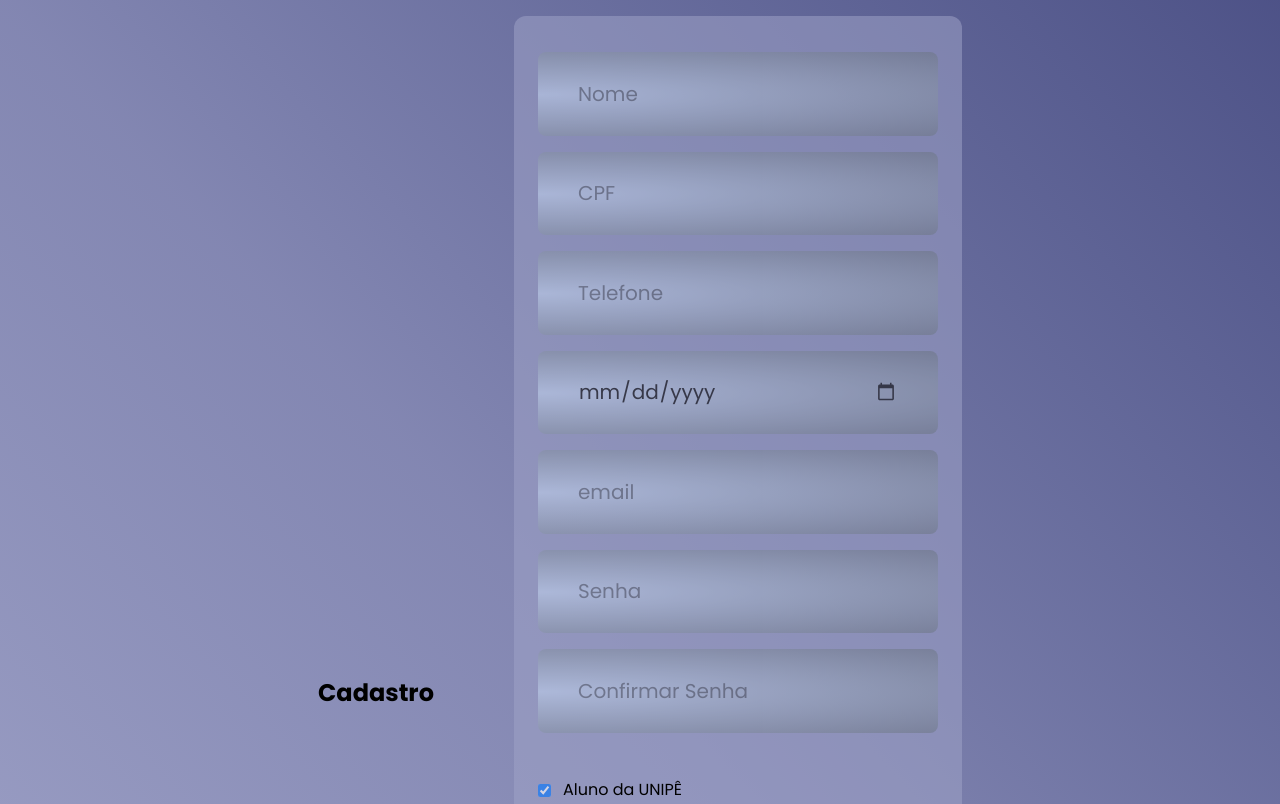
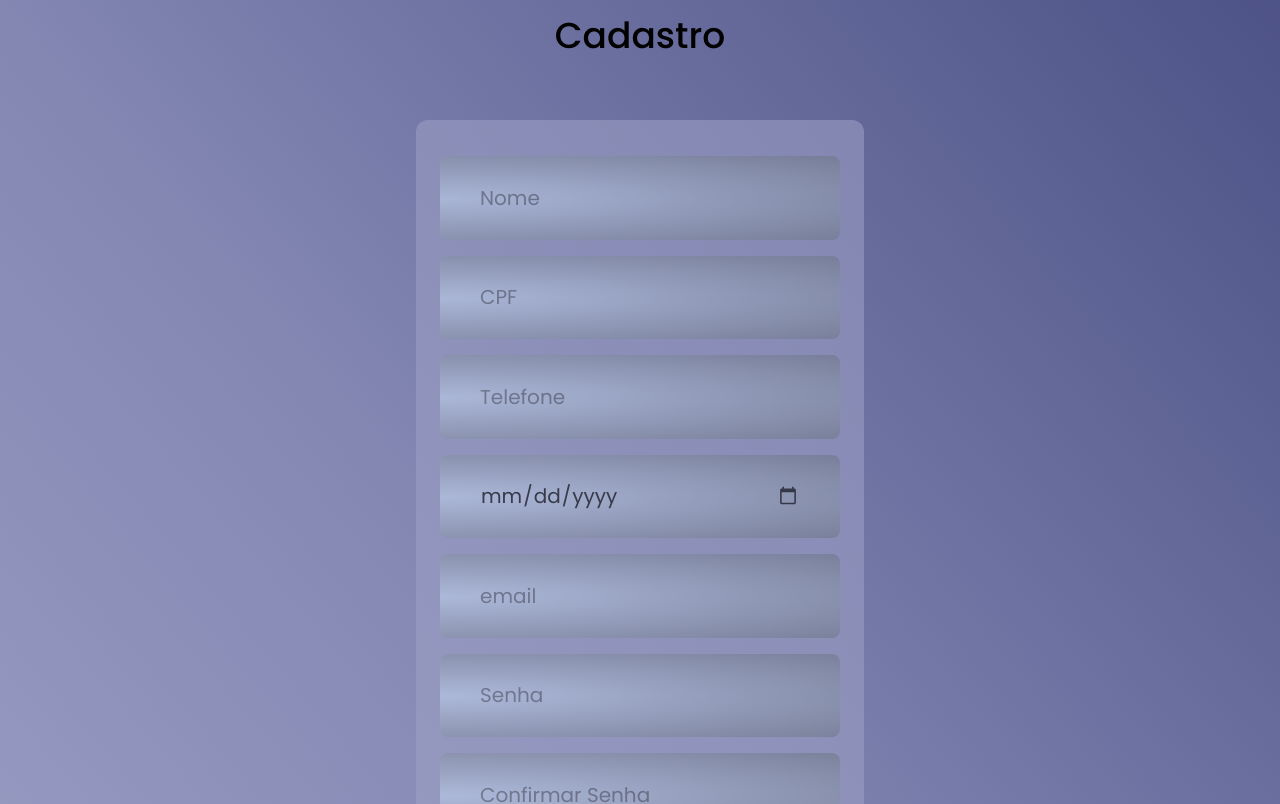
Before and after one commit to DevGabriellucas/ADM4ALL, a Next.js app in the folder frontend/: page /cadastro in a window 1280 px wide. Shown: the top 804 px of the page. Built offline with nearby package versions, Linux system fonts and the light colour scheme.

Commit message:
fix: ajustes no cadastro

```diff
--- a/frontend/src/app/cadastro/page.tsx
+++ b/frontend/src/app/cadastro/page.tsx
@@ -48,8 +48,8 @@ export default function Cadastro(){
     };
 
     return (
-        <main className="flex min-h-screen w-full flex-col items-center justify-center gap-y-16 bg-linear-to-bl from-brand-dark/90 via-brand-medium/90 to-brand-light/90 p-4 font-poppins xl:flex-row xl:gap-x-20 xl:gap-y-0">
-            <h1 className="flex items-center justify-center text-2xl font-bold">Cadastro</h1>
+        <main className="flex min-h-screen w-full flex-col items-center justify-center gap-y-16 bg-linear-to-bl from-brand-dark/90 via-brand-medium/90 to-brand-light/90 p-4 font-poppins">
+            <h1 className="font-medium text-3xl tracking-[10%] xl:text-4xl">Cadastro</h1>
 
             <form onSubmit={handleSubmit(cadastroSubmit)}
                   className="flex w-full max-w-md flex-col gap-4 rounded-xl bg-[#9FA3C7E5]/60 px-6 py-9">
@@ -59,8 +59,8 @@ export default function Cadastro(){
                 <Input type="tel" className="rounded-lg p-2" placeholder="Telefone" {...register("telefone")} error={errors.telefone?.message}/>
                 <Input type="date" className="rounded-lg p-2" {...register("dataNascimento")}/>
                 <Input type="email" className="rounded-lg p-2 autofill:shadow-[inset_0_0_01000px#B6AEAE]" placeholder="email" {...register("email")} error={errors.email?.message}/>
-                <Input type="password" className="rounded-lg p-2" placeholder="Senha"/>
-                <Input type="password" className="rounded-lg p-2" placeholder="Confirmar Senha"/>
+                <Input type="password" className="rounded-lg p-2" placeholder="Senha" {...register("senha")} error={errors.senha?.message}/>
+                <Input type="password" className="rounded-lg p-2" placeholder="Confirmar Senha" {...register("confirmarSenha")} error={errors.confirmarSenha?.message}/>
 
                 <div className="flex items-center gap-3">
                     <Input type="checkbox" checked={checkbox} {...register("isAlunoUnipe")} onChange={() => setCheckbox(!checkbox)}/>
--- a/frontend/src/components/Input.tsx
+++ b/frontend/src/components/Input.tsx
@@ -11,7 +11,7 @@ export const Input = forwardRef<HTMLInputElement, InputProps>(
 
     return (
       <div className="flex flex-col gap-y-2">
-        <input ref={ref} className={`h-[5.22rem] w-full rounded-lg bg-radial-[at_0%_50.72%] from-[#BFD0EC] to-[#6D7686] px-10 py-4 text-xl opacity-60 outline-none placeholder:font-normal placeholder:text-xl"
+        <input ref={ref} id={id} className={`h-[5.22rem] w-full rounded-lg bg-radial-[at_0%_50.72%] from-[#BFD0EC] to-[#6D7686] px-10 py-4 text-xl opacity-60 outline-none placeholder:font-normal placeholder:text-xl autofill:shadow-[0_0_0_1000px_#BFD0EC_inset] autofill:[-webkit-text-fill-color:#334155]
           ${className}`}
            {...props} />
         {error && (
--- a/frontend/src/components/Select.tsx
+++ b/frontend/src/components/Select.tsx
@@ -5,7 +5,7 @@ interface SelectProps extends ComponentProps <"select"> {}
 export const Select = ({children, className, ... props}: SelectProps) => {
     return (
         <select
-            className={`h-[5.22rem] w-full max-w-full overflow-hidden cursor-pointer rounded-lg bg-radial-[at_0%_50.72%] from-[#BFD0EC] to-[#6D7686] px-10 py-4 text-base outline-none placeholder:font-normal placeholder:text-2xl"
+            className={`h-[5.22rem] w-full max-w-full overflow-hidden cursor-pointer rounded-lg bg-radial-[at_0%_50.72%] from-[#BFD0EC] to-[#6D7686] px-10 py-4 text-base outline-none placeholder:font-normal placeholder:text-2xl
                 ${className}`}
             {...props}
         >
--- a/frontend/src/schemas/cadastroSchema.ts
+++ b/frontend/src/schemas/cadastroSchema.ts
@@ -10,8 +10,13 @@ export const cadastroFormDataSchema = z.object({
   cursoUnipe: z.string().optional(),
 
   senha: z.string().min(1, { error: "A senha é obrigatória!" }),
+  confirmarSenha: z.string().min(1, { error: "Confirme sua senha!" }),
+
   treinamento: z.string().min(1, { error: "Selecione um treinamento!" }),
   rgm: z.string().optional()
+}).refine((data) => data.senha === data.confirmarSenha, {
+  error: "As senhas não coincidem!",
+  path: ["confirmarSenha"],
 });
 
 export type CadastroFormData = z.infer<typeof cadastroFormDataSchema>;
```
